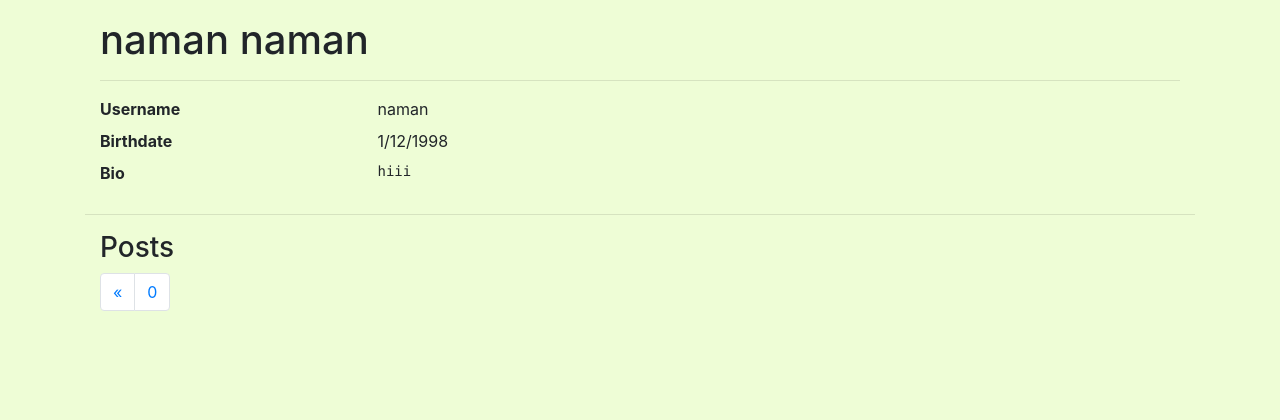
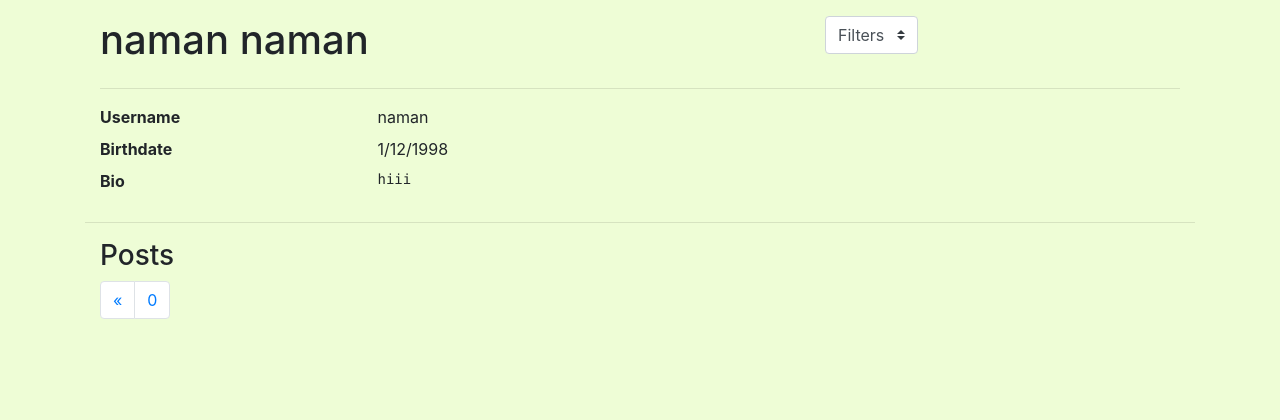
Before and after one commit to maulikchevli/ITA, a Flask app: a page that uses assign3/templates/profile.html in a window 1280 px wide. Shown: the part 66-486 px from the top of the page. Run offline with Flask 2, Linux system fonts and the light colour scheme; a user stored in the database is signed in; data comes from the database, SQL or seed files in the repository; some libraries are stand-ins or nearby versions.

Commit message:
Add frontend for filter, assign3

```diff
--- a/assign3/templates/profile.html
+++ b/assign3/templates/profile.html
@@ -7,12 +7,23 @@
 
 {% block main %}
 <div class="container">
-	<h1>{{ user["firstName"] }} {{ user["lastName"] }}</h1>
+	<div class="row">
+		<h1 class="col-sm-8">{{ user["firstName"] }} {{ user["lastName"] }}</h1>
+
+		<select class="col-sm-1 custom-select" onclick="filterValues()" id="filterSelect">
+			<option selected>Filters</option>
+			<option value="hashtag">Hashtag</option>
+			<option value="time">Time</option>
+		</select>
+
+		<div class="col-sm-3" id="filter">
+		</div>
+	</div>
 
 	<hr>
 	<dl class="row">
 		<dt class="col-sm-3">Username</dt>
-		<dd class="col-sm-9">{{ user["username"] }}</dd>
+		<dd class="col-sm-9" id="username">{{ user["username"] }}</dd>
 
 		<dt class="col-sm-3">Birthdate</dt>
 		<dd class="col-sm-9">{{ user["birthDate"] }}</dd>
@@ -97,4 +108,5 @@
 
 {% block footer %}
 <script src="{{ url_for('static', filename='js/analytics.js') }}"></script>
+<script src="{{ url_for('static', filename='js/filter.js') }}"></script>
 {% endblock %}
```
Also changed, not shown: assign3/static/js/filter.js (added, +40 -0 lines).
